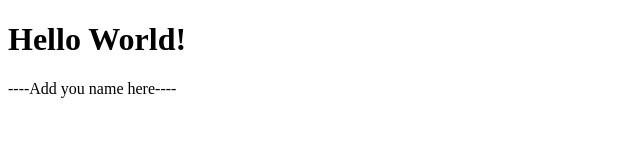
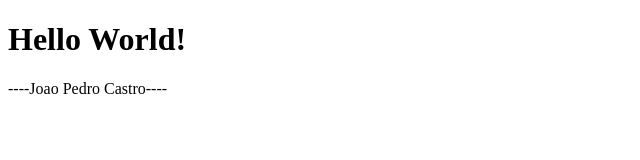
Before and after one commit to DS4200-S23-Class/ic-01-JoaoPedro-dot, a plain HTML site: page index.html in a window 1280 px wide. Shown: the full height of the page, 0-640 px from the left. Drawn offline with Linux system fonts and the light colour scheme.

Commit message:
Update index.html

```diff
--- a/index.html
+++ b/index.html
@@ -6,7 +6,7 @@
 
 <p>
 
-----Add you name here----
+----Joao Pedro Castro----
 
 </p>
 
```
